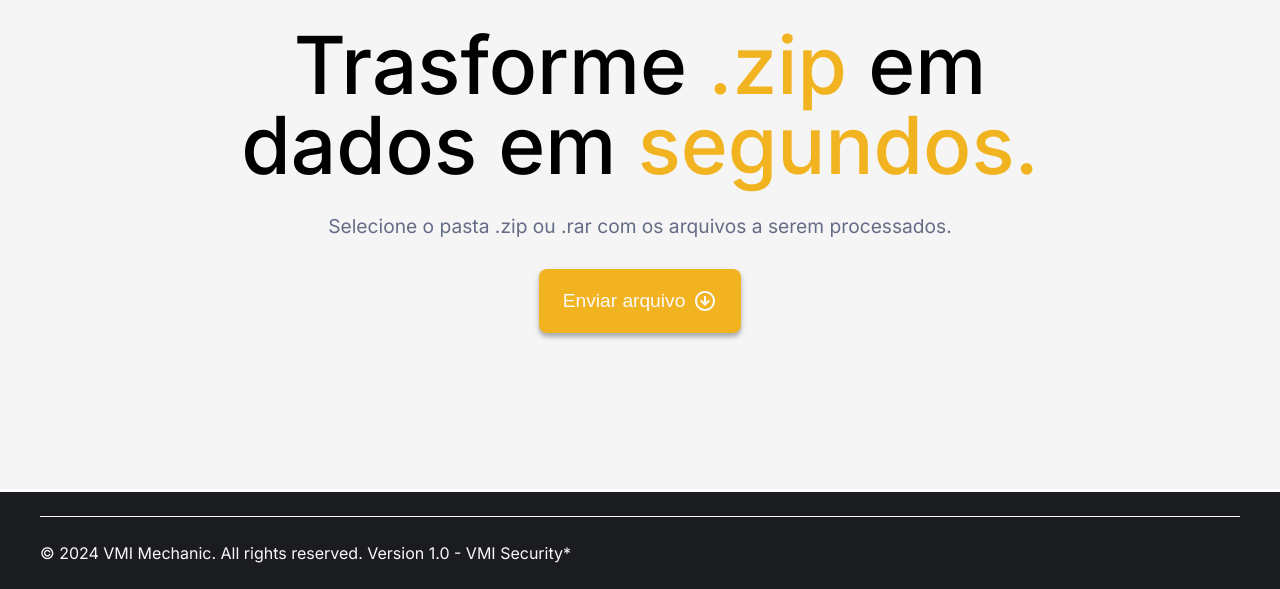
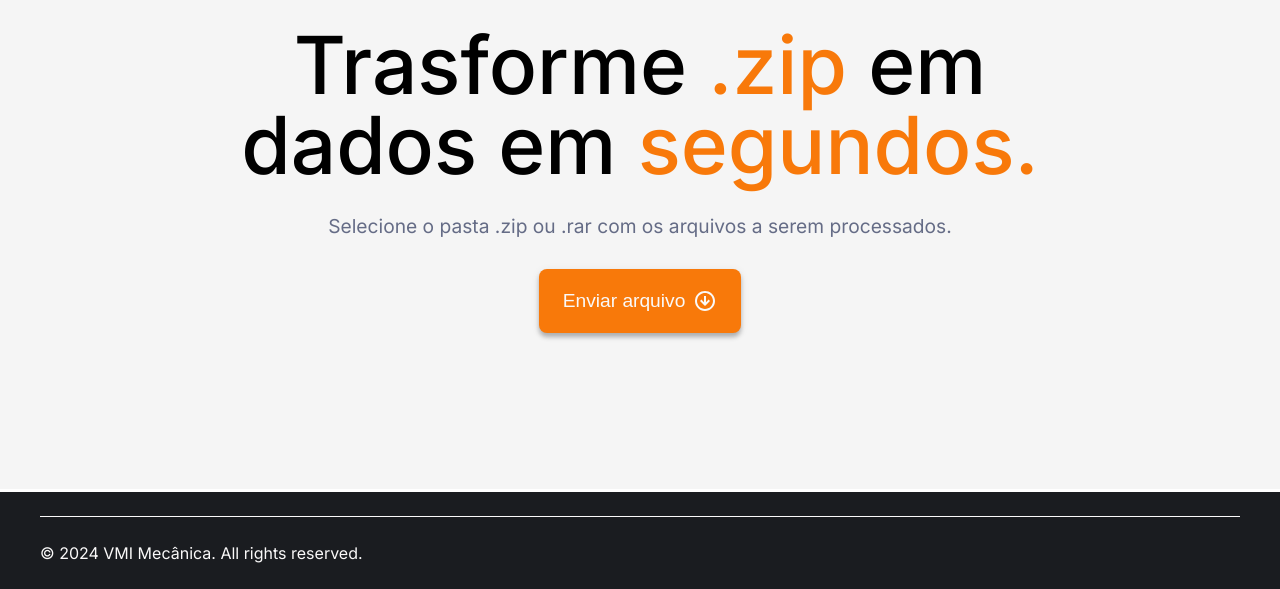
Before and after one commit to matheusmelos/vmi_mec, a Flask app: page / in a window 1280 px wide. Shown: the part 211-800 px from the top of the page. Run offline with Flask 3, Linux system fonts and the light colour scheme.

Commit message:
update: change colors and text and logos

```diff
--- a/static/css/base.css
+++ b/static/css/base.css
@@ -1,7 +1,7 @@
 :root {
     --light-gray: #FAF9F9;
     --light-blue: #494949;
-    --dark-blue: #F2B320;
+    --dark-blue: #f8790a;
     --gray: #656C86;
     --black: #333333;
     --background-color-gray: #F5F5F5;
--- a/templates/base.html
+++ b/templates/base.html
@@ -12,7 +12,7 @@
         <link rel="stylesheet" href="{{ url_for('static', filename='css/base.css') }}">
         {% block css %}{% endblock %}
 
-        <link rel="shortcut icon" href="{{ url_for('static', filename='img/icon.png') }}">
+        <link rel="shortcut icon" href="{{ url_for('static', filename='img/icon.svg') }}">
         <title>Página inicial</title>
 
     </head>
@@ -43,7 +43,7 @@
 
                 <nav class="navigation-menu">
                     <a href="" class="navigation-menu__logo">
-                        <img src="{{ url_for('static', filename='img/logo.svg') }}" alt="Logo da OptimusTech">
+                        <img src="{{ url_for('static', filename='img/logo_mec.svg') }}" alt="Logo da OptimusTech">
                     </a>
                     <a href="" class="navigation-menu__link">Home</a>
                     <a href="" class="navigation-menu__link">Admin</a>
@@ -65,7 +65,7 @@
         <footer>
             <div class="container">
                 <section class="section-box footer">
-                    <p class="footer__copyright">© 2024 VMI Mechanic. All rights reserved. Version 1.0 - VMI Security*</p>
+                    <p class="footer__copyright">© 2024 VMI Mecânica. All rights reserved.</p>
                 </section>
             </div>
         </footer>
```
Also changed, not shown: static/img/icon.png (deleted), static/img/icon.svg (added), static/img/logo.svg (deleted), static/img/logo_mec.svg (added).
